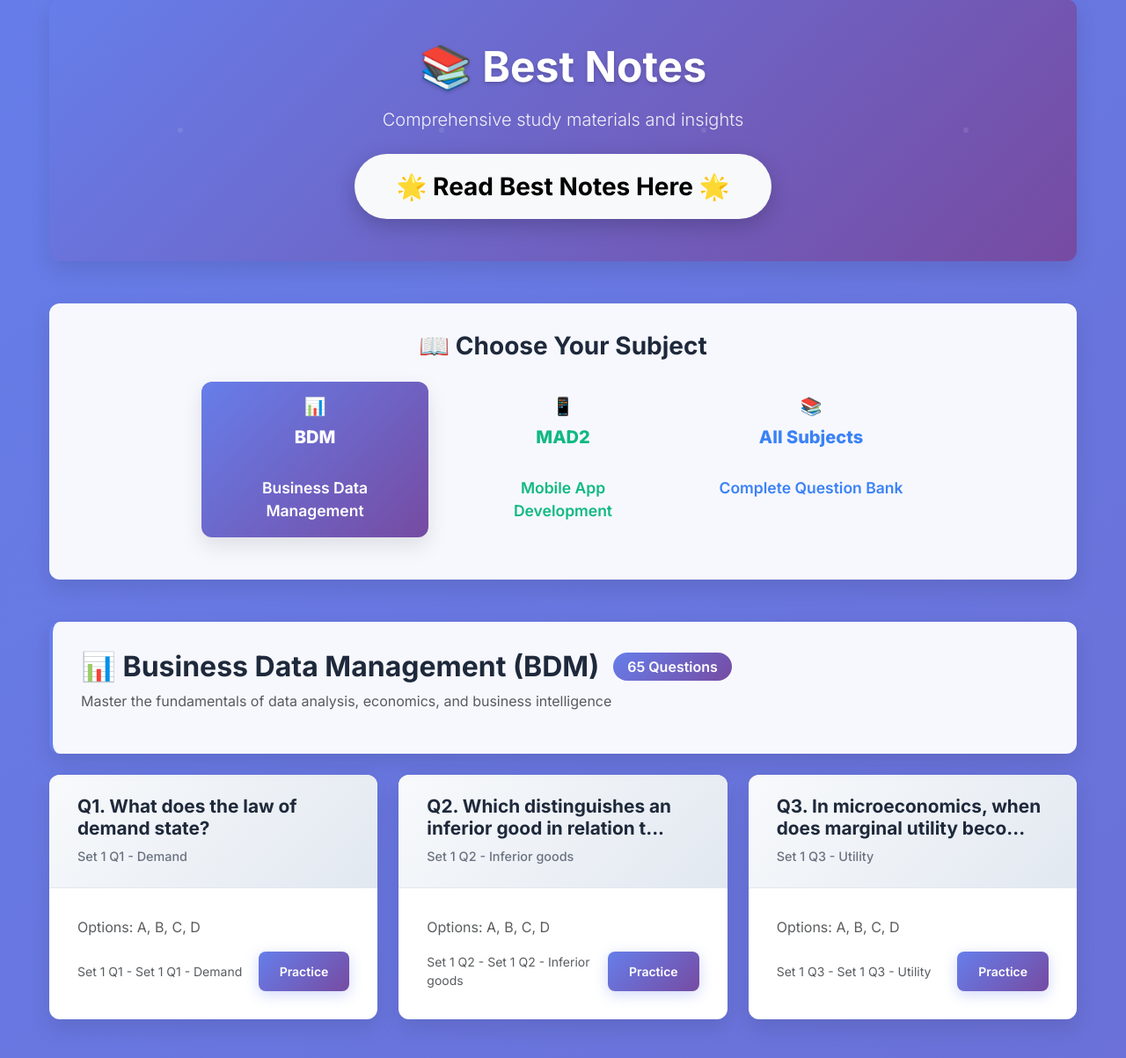
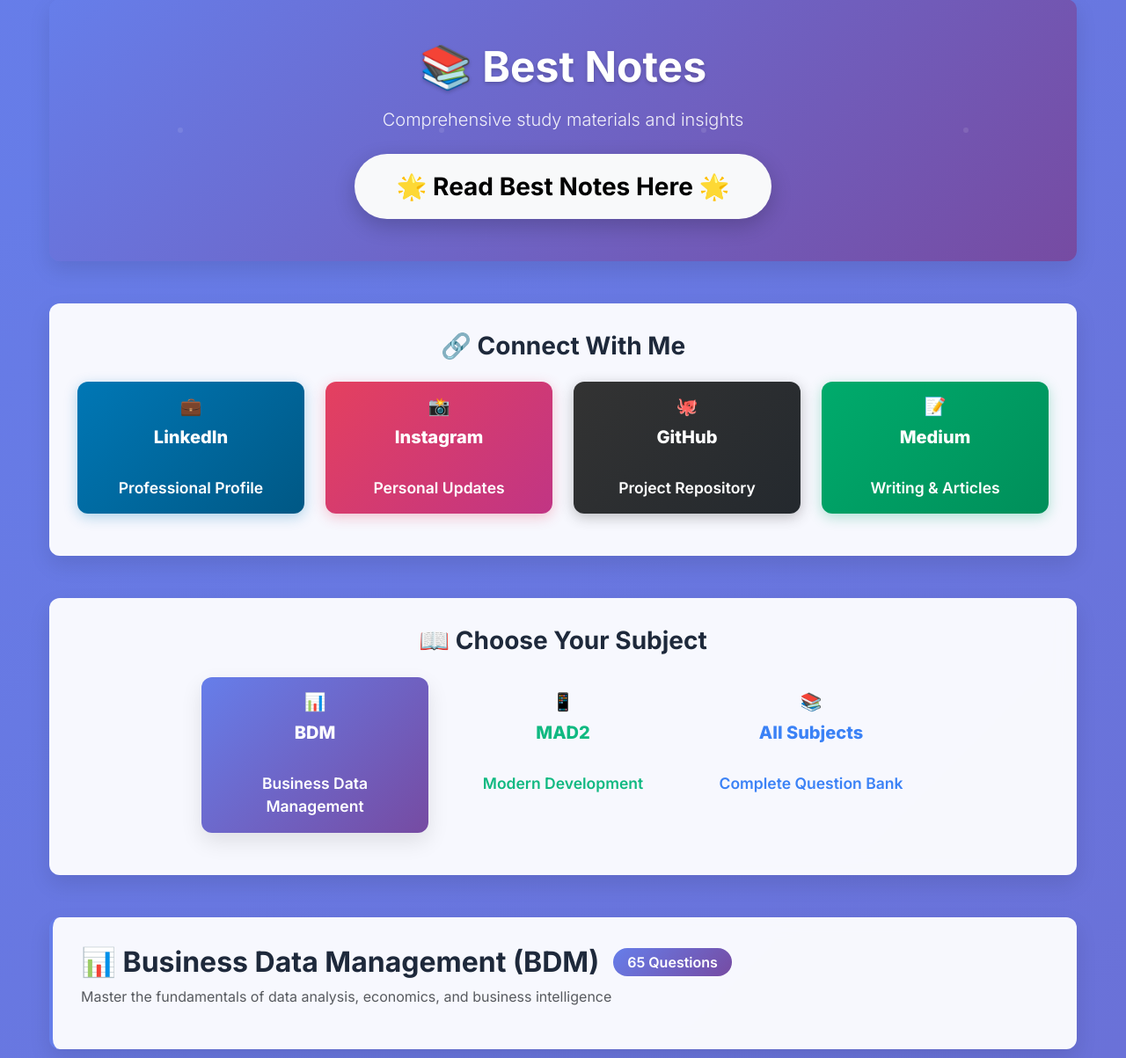
Before and after one commit to vivek-k1/BDM, a Flask app: page / in a window 1280 px wide. Shown: the part 184-1387 px from the top of the page at 88% size. Run offline with Flask 3, Linux system fonts and the light colour scheme.

Commit message:
Add professional social media links: LinkedIn, Instagram, GitHub profile, and Medium

```diff
--- a/app/static/css/styles.css
+++ b/app/static/css/styles.css
@@ -123,6 +123,81 @@
 .best-notes-section .btn:hover {
   transform: translateY(-3px);
   box-shadow: 0 12px 35px rgba(0, 0, 0, 0.3);
+}
+
+/* Professional Links Section */
+.professional-links-section {
+  background: rgba(255, 255, 255, 0.95);
+  backdrop-filter: blur(10px);
+  border-radius: var(--border-radius);
+  padding: 2rem;
+  box-shadow: var(--shadow);
+}
+
+.professional-links-section h3 {
+  color: var(--dark-color);
+  font-weight: 700;
+  margin-bottom: 2rem;
+}
+
+.professional-links-section .btn {
+  border-radius: var(--border-radius);
+  transition: all 0.3s ease;
+  border: none;
+  font-weight: 600;
+  text-decoration: none;
+  display: flex;
+  flex-direction: column;
+  align-items: center;
+  justify-content: center;
+  min-height: 100px;
+  color: white;
+}
+
+.professional-links-section .btn:hover {
+  transform: translateY(-5px);
+  box-shadow: var(--shadow-hover);
+  color: white;
+}
+
+.btn-linkedin {
+  background: linear-gradient(135deg, #0077b5 0%, #005885 100%);
+  box-shadow: 0 4px 15px rgba(0, 119, 181, 0.3);
+}
+
+.btn-linkedin:hover {
+  background: linear-gradient(135deg, #005885 0%, #004066 100%);
+  box-shadow: 0 8px 25px rgba(0, 119, 181, 0.4);
+}
+
+.btn-instagram {
+  background: linear-gradient(135deg, #e4405f 0%, #c13584 100%);
+  box-shadow: 0 4px 15px rgba(228, 64, 95, 0.3);
+}
+
+.btn-instagram:hover {
+  background: linear-gradient(135deg, #c13584 0%, #a01d6f 100%);
+  box-shadow: 0 8px 25px rgba(228, 64, 95, 0.4);
+}
+
+.btn-github {
+  background: linear-gradient(135deg, #333 0%, #24292e 100%);
+  box-shadow: 0 4px 15px rgba(51, 51, 51, 0.3);
+}
+
+.btn-github:hover {
+  background: linear-gradient(135deg, #24292e 0%, #1a1e22 100%);
+  box-shadow: 0 8px 25px rgba(51, 51, 51, 0.4);
+}
+
+.btn-medium {
+  background: linear-gradient(135deg, #00ab6c 0%, #008f5a 100%);
+  box-shadow: 0 4px 15px rgba(0, 171, 108, 0.3);
+}
+
+.btn-medium:hover {
+  background: linear-gradient(135deg, #008f5a 0%, #007347 100%);
+  box-shadow: 0 8px 25px rgba(0, 171, 108, 0.4);
 }
 
 /* Subjects Section */
@@ -425,6 +500,15 @@
   .subjects-section .btn h5 {
     font-size: 1.5rem;
   }
+
+  .professional-links-section .btn {
+    min-height: 80px;
+    font-size: 0.85rem;
+  }
+
+  .professional-links-section .btn h5 {
+    font-size: 1.2rem;
+  }
 }
 
 /* Animations */
--- a/app/templates/index.html
+++ b/app/templates/index.html
@@ -7,6 +7,41 @@
     <a href="https://medium.com/@vivek05/" target="_blank" class="btn btn-light btn-lg px-5 py-3 fw-bold fs-3">
       🌟 Read Best Notes Here 🌟
     </a>
+  </div>
+
+  <!-- Professional Links Section -->
+  <div class="professional-links-section mb-5">
+    <h3 class="text-center mb-4">🔗 Connect With Me</h3>
+    <div class="row justify-content-center">
+      <div class="col-md-3 col-sm-6 mb-3">
+        <a href="https://www.linkedin.com/in/vivek-kumar-0001vk/" target="_blank" class="btn btn-linkedin btn-lg w-100 py-3">
+          <h5 class="mb-2">💼</h5>
+          <strong>LinkedIn</strong><br>
+          <small>Professional Profile</small>
+        </a>
+      </div>
+      <div class="col-md-3 col-sm-6 mb-3">
+        <a href="https://www.instagram.com/_i_am_vivek._/" target="_blank" class="btn btn-instagram btn-lg w-100 py-3">
+          <h5 class="mb-2">📸</h5>
+          <strong>Instagram</strong><br>
+          <small>Personal Updates</small>
+        </a>
+      </div>
+      <div class="col-md-3 col-sm-6 mb-3">
+        <a href="https://github.com/vivek-k1/" target="_blank" class="btn btn-github btn-lg w-100 py-3">
+          <h5 class="mb-2">🐙</h5>
+          <strong>GitHub</strong><br>
+          <small>Project Repository</small>
+        </a>
+      </div>
+      <div class="col-md-3 col-sm-6 mb-3">
+        <a href="https://medium.com/@vivek05/" target="_blank" class="btn btn-medium btn-lg w-100 py-3">
+          <h5 class="mb-2">📝</h5>
+          <strong>Medium</strong><br>
+          <small>Writing & Articles</small>
+        </a>
+      </div>
+    </div>
   </div>
 
   <!-- Subject Buttons -->
@@ -24,7 +59,7 @@
         <a href="{{ url_for('main.index') }}?subject=mad2" class="btn btn-outline-success btn-lg w-100 py-3 {% if request.args.get('subject') == 'mad2' %}active{% endif %}">
           <h5 class="mb-2">📱</h5>
           <strong>MAD2</strong><br>
-          <small>Mobile App Development</small>
+          <small>Modern Development</small>
         </a>
       </div>
       <div class="col-md-4 col-lg-3 mb-3">
@@ -50,10 +85,10 @@
   {% elif current_subject == 'mad2' %}
     <div class="subject-header mb-4">
       <div class="d-flex align-items-center">
-        <h2 class="me-3 mb-0">📱 Mobile App Development (MAD2)</h2>
+        <h2 class="me-3 mb-0">📱 Modern Development (MAD2)</h2>
         <span class="badge bg-success">{{ questions|length }} Questions</span>
       </div>
-      <p class="text-muted mt-2">Learn mobile development, UI/UX design, and app deployment</p>
+      <p class="text-muted mt-2">Learn modern development, UI/UX design, and app deployment</p>
     </div>
   {% else %}
     <div class="subject-header mb-4">
```
